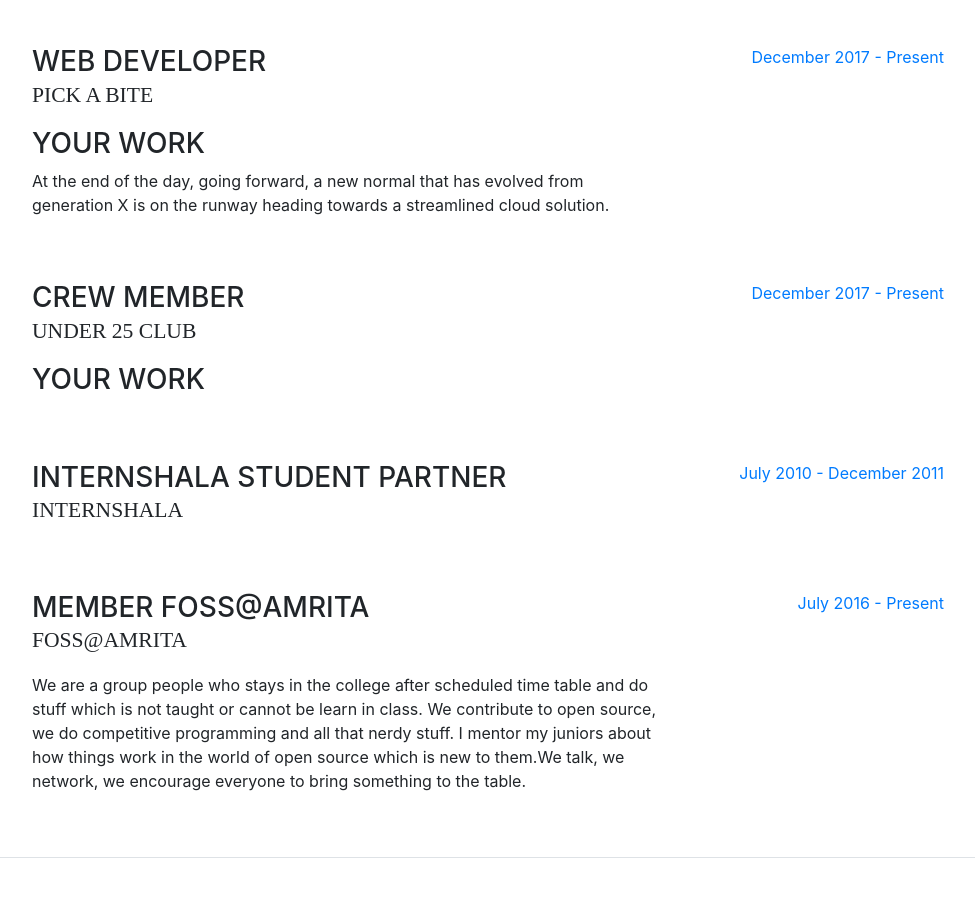
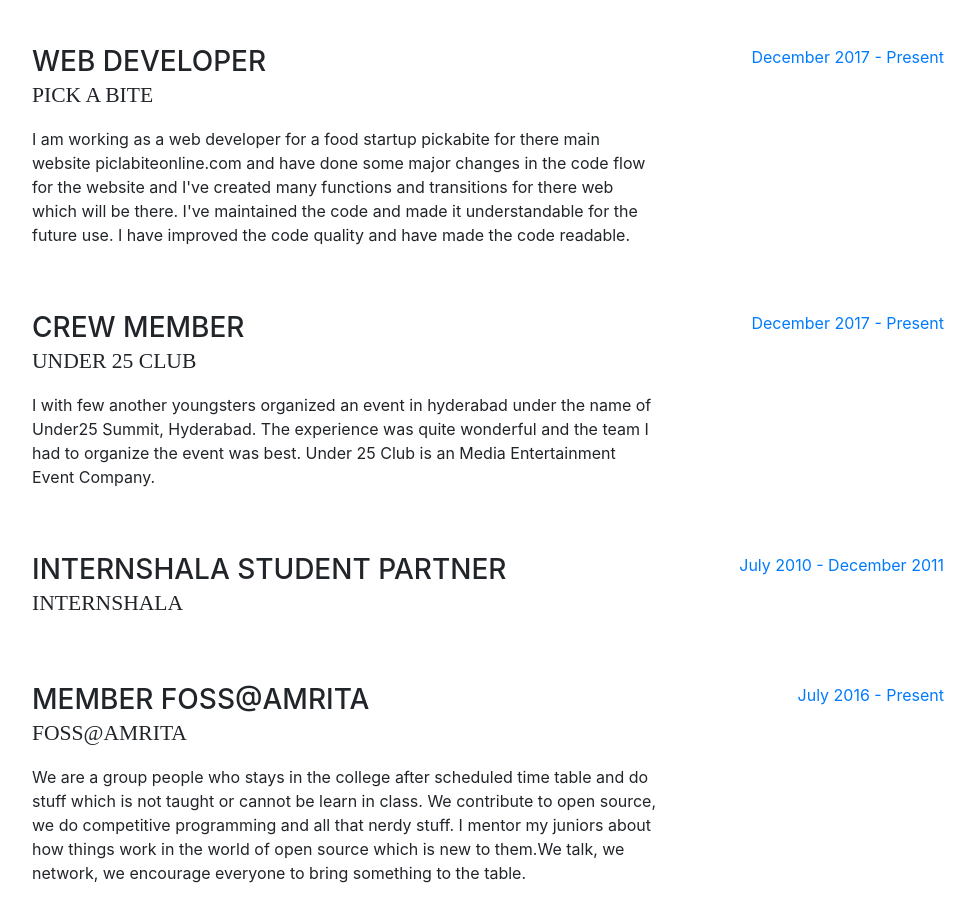
Before and after one commit to kartset/kartset.github.io, a website with bundled scripts: page index.html in a window 1280 px wide. Shown: the part 889-1793 px from the top of the page, without its empty margins (288-1263 px from the left). Built offline with nearby package versions, Linux system fonts and the light colour scheme; a web font is replaced by a local one.

Commit message:
Corrections

```diff
--- a/index.html
+++ b/index.html
@@ -119,7 +119,10 @@
             <div class="resume-content mr-auto">
               <h3 class="mb-0">Web Developer</h3>
               <div class="subheading mb-3">Pick A Bite</div>
-              <p><h3>your work</h3>At the end of the day, going forward, a new normal that has evolved from generation X is on the runway heading towards a streamlined cloud solution.</p>
+              <p>I am working as a web developer for a food startup pickabite for there main website piclabiteonline.com
+and have done some major changes in the code flow for the website and I've created many functions
+and transitions for there web which will be there. I've maintained the code and made it understandable
+for the future use. I have improved the code quality and have made the code readable.</p>
             </div>
             <div class="resume-date text-md-right">
               <span class="text-primary">December 2017 - Present</span>
@@ -130,7 +133,10 @@
             <div class="resume-content mr-auto">
               <h3 class="mb-0">Crew Member</h3>
               <div class="subheading mb-3">Under 25 Club</div>
-              <p><h3>your work</h3></p>
+              <p>I with few another youngsters organized an event in hyderabad under the
+name of Under25 Summit, Hyderabad. The experience was quite wonderful
+and the team I had to organize the event was best. Under 25 Club is an
+Media Entertainment Event Company.</p>
             </div>
             <div class="resume-date text-md-right">
               <span class="text-primary">December 2017 - Present</span>
```
